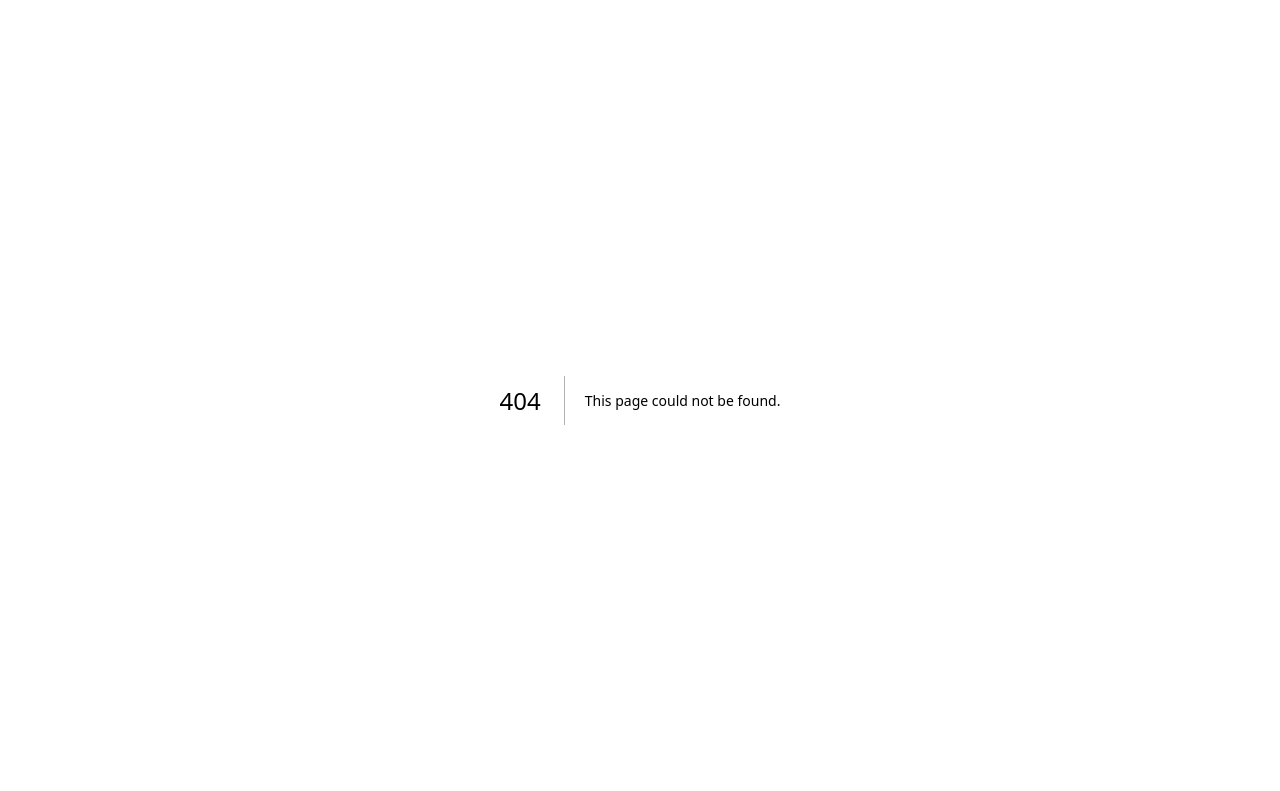
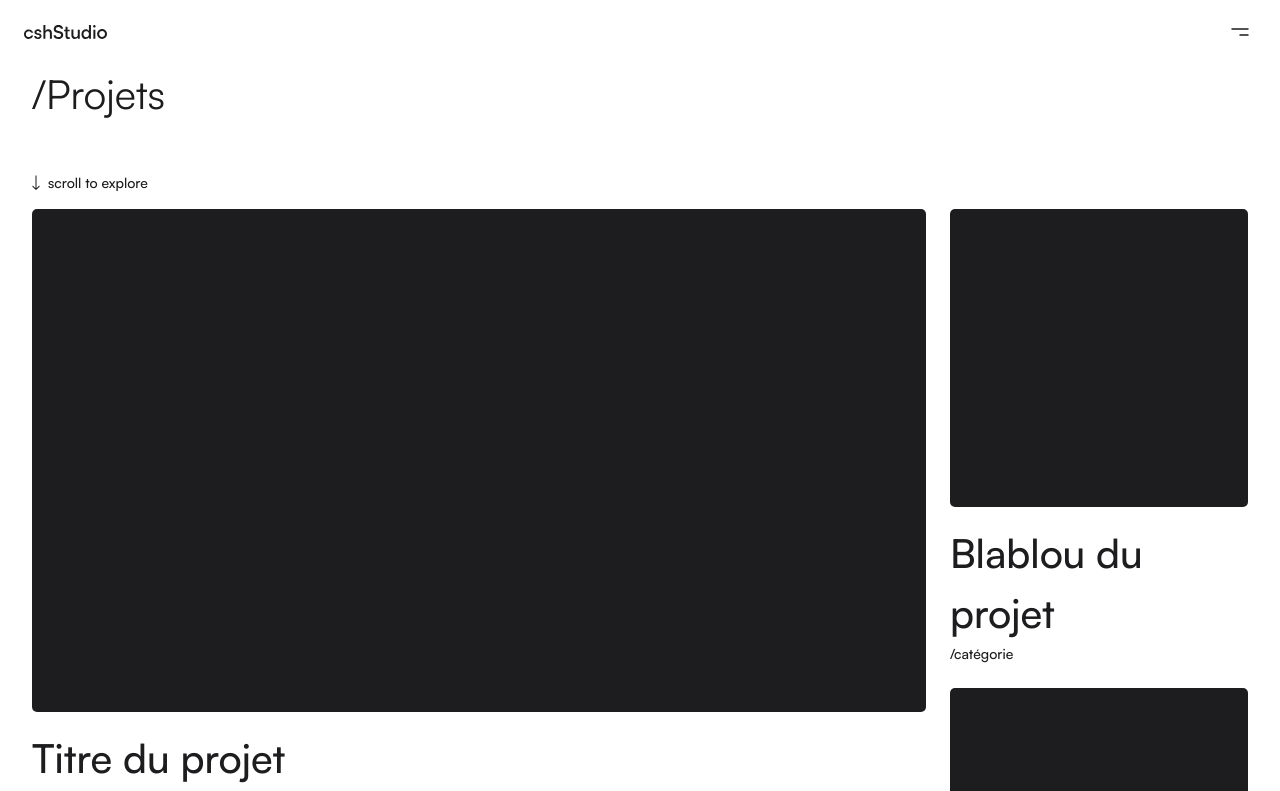
Before and after one commit to ClementSaint-Hilaire/cshStudio, a Next.js app: page /travaux in a window 1280 px wide. Before the commit this address had no page. Shown: the top 791 px of the page. Built offline with nearby package versions, Linux system fonts and the light colour scheme.

Commit message:
page projets

```diff
--- a/src/app/layout.tsx
+++ b/src/app/layout.tsx
@@ -14,7 +14,7 @@ const satoshi = localFont({
 })
 
 export const metadata: Metadata = {
-  title: 'CSH Studio',
+  title: 'cshStudio',
   description: 'Created with Next.js and TypeScript',
 }
 
--- /dev/null
+++ b/src/app/travaux/layout.tsx
@@ -0,0 +1,33 @@
+import type { Metadata } from 'next'
+import localFont from 'next/font/local'
+import '../globals.css'
+
+const satoshi = localFont({
+  src: [
+    {
+      path: '../../fonts/Satoshi-Variable.woff2',
+      weight: '300 900',
+      style: 'normal',
+    }
+  ],
+  variable: '--font-satoshi',
+})
+
+export const metadata: Metadata = {
+  title: 'Travaux - cshStudio',
+  description: 'Created with Next.js and TypeScript',
+}
+
+export default function RootLayout({
+  children,
+}: {
+  children: React.ReactNode
+}) {
+  return (
+    <html lang="en" className={satoshi.variable}>
+      <body className="bg-monochrome-100 w-screen font-satoshi">
+        {children}
+      </body>
+    </html>
+  )
+}
--- /dev/null
+++ b/src/app/travaux/page.tsx
@@ -0,0 +1,18 @@
+import NewsSection from "@/components/newsSection";
+import FooterSection from "@/components/footerSection";
+import NavbarSection from "@/components/navbarSection";
+import ProjectGrid from "@/components/projectGrid";
+
+export default function Home() {
+  return (
+    <main className="relative h-screen w-screen bg-monochrome-100">
+      <NavbarSection />
+      <div className="flex justify-between pt-[64px] items-end px-4 md:px-6 lg:px-8">
+                    <h2 className="text-title py-8font-medium font-satoshi text-monochrome-800">/Projets</h2>
+                </div>
+      <NewsSection />
+      <ProjectGrid />
+      <FooterSection />
+    </main>
+  );
+}
--- a/src/components/navbarSection.tsx
+++ b/src/components/navbarSection.tsx
@@ -76,7 +76,7 @@ export default function NavbarSection() {
       >
         <ul className="flex flex-col items-center font-satoshi font-medium">
           <li className="hover:bg-monochrome-200 py-2 px-8 rounded-[5px]"><Link href="/" className="text-monochrome-800 text-body font-satoshi font-medium" onClick={toggleMenu}>Index</Link></li>
-          <li className="hover:bg-monochrome-200 py-2 px-8 rounded-[5px]"><Link href="/project" className="text-monochrome-800 text-body font-satoshi font-medium" onClick={toggleMenu}>Project</Link></li>
+          <li className="hover:bg-monochrome-200 py-2 px-8 rounded-[5px]"><Link href="/travaux" className="text-monochrome-800 text-body font-satoshi font-medium" onClick={toggleMenu}>Project</Link></li>
           <li className="hover:bg-monochrome-200 py-2 px-8 rounded-[5px]"><Link href="/products" className="text-monochrome-800 text-body font-satoshi font-medium" onClick={toggleMenu}>Products</Link></li>
           <li className="hover:bg-monochrome-200 py-2 px-8 rounded-[5px]"><Link href="/blog" className="text-monochrome-800 text-body font-satoshi font-medium" onClick={toggleMenu}>Blog</Link></li>
           <li className="hover:bg-monochrome-200 py-2 px-8 rounded-[5px]"><Link href="/contact" className="text-monochrome-800 text-body font-satoshi font-medium" onClick={toggleMenu}>Contact</Link></li>
--- /dev/null
+++ b/src/components/projectGrid.tsx
@@ -0,0 +1,33 @@
+"use client";
+import React from 'react';
+import AnimatedContent from '@/Animations/AnimatedContent';
+
+export default function ProjectGrid() {
+    const projects = [
+        { title: "Blablou du projet", category: "catégorie" },
+        { title: "Blablou du projet", category: "catégorie" },
+        { title: "Blablou du projet", category: "catégorie" },
+        { title: "Blablou du projet", category: "catégorie" },
+
+    ];
+
+    return (
+        <section className="w-full px-4 md:px-6 lg:px-8 py-8 md:py-12 bg-monochrome-100">
+            <div className="max-w-[1680px] mx-auto">
+                <div className="w-full flex grid grid-cols-3 gap-6">
+                    {projects.map((project, index) => (
+                        <AnimatedContent>
+                        <div className="w-full" key={index}>
+                            <div className="aspect-square w-full bg-monochrome-800 rounded-[5px] mb-4"></div>
+                            <div>
+                                <h3 className="text-subtitle md:text-title font-medium font-satoshi text-monochrome-800">{project.title}</h3>
+                                <p className="text-subbody font-medium font-satoshi text-monochrome-800">/{project.category}</p>
+                            </div>
+                        </div>
+                        </AnimatedContent>
+                    ))}
+                </div>
+            </div>
+        </section>
+    );
+}
--- a/src/components/projectSection.tsx
+++ b/src/components/projectSection.tsx
@@ -65,14 +65,14 @@ export default function ProjectSection() {
             <div className="max-w-[1680px] mx-auto py-32">
                 <div className="flex justify-between items-end mb-8 px-4 md:px-6 lg:px-8">
                     <h2 className="text-title font-medium font-satoshi text-monochrome-800">/Projets</h2>
-                    <div className="flex items-center gap-2 group cursor-pointer">
+                    <a href="/travaux" className="flex items-center gap-2 group cursor-pointer">
                         <span className="text-subbody font-medium font-satoshi text-monochrome-800">explorer tous les projets</span>
                         <svg width="15" height="8" viewBox="0 0 15 8" fill="none" xmlns="http://www.w3.org/2000/svg"
                             className="transform transition-transform group-hover:translate-x-1">
                             <path d="M14.3536 4.35355C14.5488 4.15829 14.5488 3.84171 14.3536 3.64645L11.1716 0.464466C10.9763 0.269204 10.6597 0.269204 10.4645 0.464466C10.2692 0.659728 10.2692 0.976311 10.4645 1.17157L13.2929 4L10.4645 6.82843C10.2692 7.02369 10.2692 7.34027 10.4645 7.53553C10.6597 7.7308 10.9763 7.7308 11.1716 7.53553L14.3536 4.35355ZM0 4.5L14 4.5V3.5L0 3.5L0 4.5Z"
                             fill="#1D1D1F"/>
                         </svg>
-                    </div>
+                    </a>
                 </div>
 
                 <div className="overflow-x-auto scrollbar-hide" ref={scrollRef}>
```
